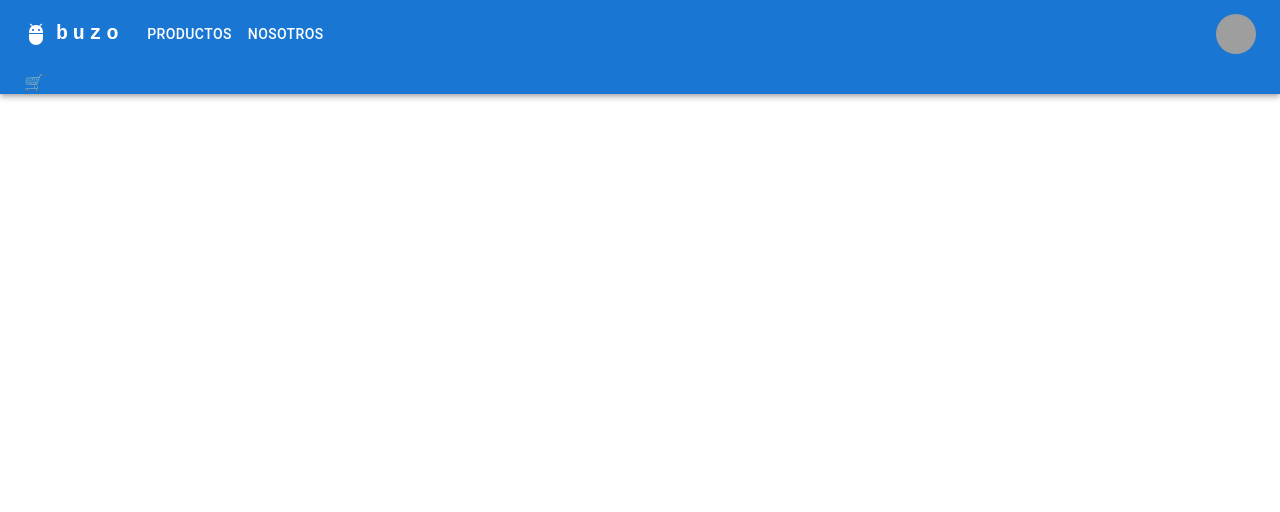
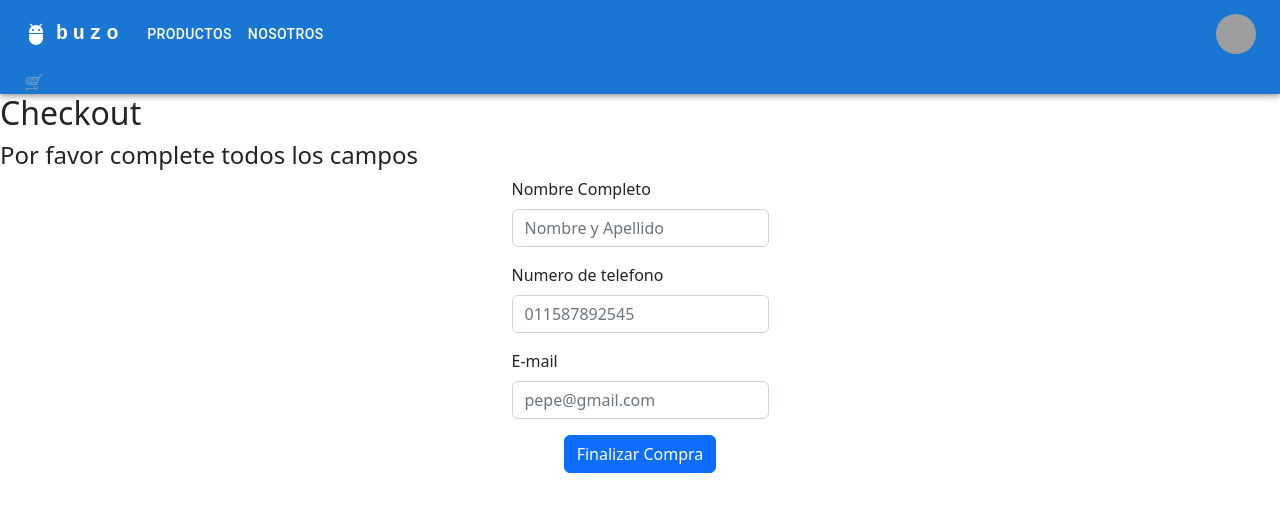
Before and after one commit to joaqfernandez/React, a React (Create React App) app: page /checkout in a window 1280 px wide. Shown: the top 512 px of the page. Built offline with nearby package versions, Linux system fonts and the light colour scheme; grey boxes are pictures that could not be loaded.

Commit message:
agrego checkout

```diff
--- a/src/App.js
+++ b/src/App.js
@@ -7,6 +7,7 @@
 import NavBar from './components/NavBar';
 import ItemDetailContainer from './components/ItemlDetailContainer';
 import 'bootstrap/dist/css/bootstrap.css'
+import Checkout from './components/Checkout';
 
 
 function App() {
@@ -21,7 +22,7 @@
             <Route path='/categoria/:categoriaId' element={ <ItemListContainer />}/>
             <Route path='/detalle/:id' element={<ItemDetailContainer/>}/>
             <Route path='/cart' element={<Cart/>}/>
-            <Route path='/checkout'/>
+            <Route path='/checkout' element={<Checkout/>}/>
             </Routes>
           </BrowserRouter>
     </CartProvider>
--- a/src/components/Cart.jsx
+++ b/src/components/Cart.jsx
@@ -1,7 +1,5 @@
 import React from 'react'
 import { useNavigate } from 'react-router-dom'
-// import { useContext } from 'react'
-// import { CartContext } from '../context/CartContext'
 import { useCart } from '../context/CartContext'
 import CartItem from './CartItem'
 
--- /dev/null
+++ b/src/components/Checkout.jsx
@@ -0,0 +1,81 @@
+import { addDoc, collection, serverTimestamp } from 'firebase/firestore'
+import React from 'react'
+import { useState } from 'react'
+import { db } from '../firebase/firebase'
+import { useCart } from '../context/CartContext'
+import { useNavigate } from 'react-router-dom'
+
+const Checkout = () => {
+    const [comprador, setComprador]= useState({})
+    const [orderId, setOrderId]= useState('')
+    const [mensaje, setMensaje]=useState(false)
+    const [loader, setLoader] = useState(false)
+    const {cart, cartTotal, clear}= useCart()
+    const navigate = useNavigate()
+    const datosComprador = (e)=> {
+        setComprador({
+            ...comprador,
+           [e.target.name]:e.target.value
+        })
+    }
+
+    const finalizarCompra = (e) =>{
+        e.preventDefault()
+        if(Object.values(comprador).length !== 3){
+           setMensaje(true)
+        }else{
+            setMensaje(false)
+            setLoader(true)
+            const ventas = collection(db,"orders")
+        addDoc(ventas, {
+            comprador,
+            items: cart,
+            total: cartTotal(),
+            date: serverTimestamp()
+        })
+        .then((res)=>{
+            setOrderId(res.id)
+            clear()
+        })
+        .catch((error)=> console.log(error))
+        .finally(()=> setLoader(false))
+        }
+
+    }
+    if(loader){
+        return <p>Cargading...</p>
+    }
+  return (
+    <div>
+       {!orderId
+       ?<div>
+       <h2>Checkout</h2>
+        <h4>Por favor complete todos los campos</h4>
+        <form style={{display:'flex', justifyContent:'center', alignItems:'center', flexDirection:'column'}} onSubmit={finalizarCompra}>
+            <div class="mb-3">
+                <label  className="form-label">Nombre Completo</label>
+                <input className="form-control" type="text" placeholder='Nombre y Apellido' name="name" onChange={datosComprador}/>
+            </div>
+            <div class="mb-3">
+                <label  className="form-label">Numero de telefono</label>
+                <input className="form-control"  type="number" placeholder='011587892545' name="phone"  onChange={datosComprador} />
+            </div>
+            <div class="mb-3">
+                <label  className="form-label">E-mail</label>
+                <input className="form-control" type="email" placeholder='pepe@gmail.com' name="email"  onChange={datosComprador}/>
+            </div>
+            <button className="btn btn-primary" type='submit'>Finalizar Compra</button>
+            {mensaje && <p style={{color:'red'}}> Por favor complete todos los campos</p>}
+        </form>
+       </div>
+       :
+       <div>
+        <h2>Muchas gracias por su compra!</h2>
+        <h4>Su orden es: {orderId}</h4>
+        <button className="btn btn-success" onClick={()=> navigate('/')}>Volver</button>
+       </div>}
+    </div>
+  )
+}
+
+export default Checkout
```
